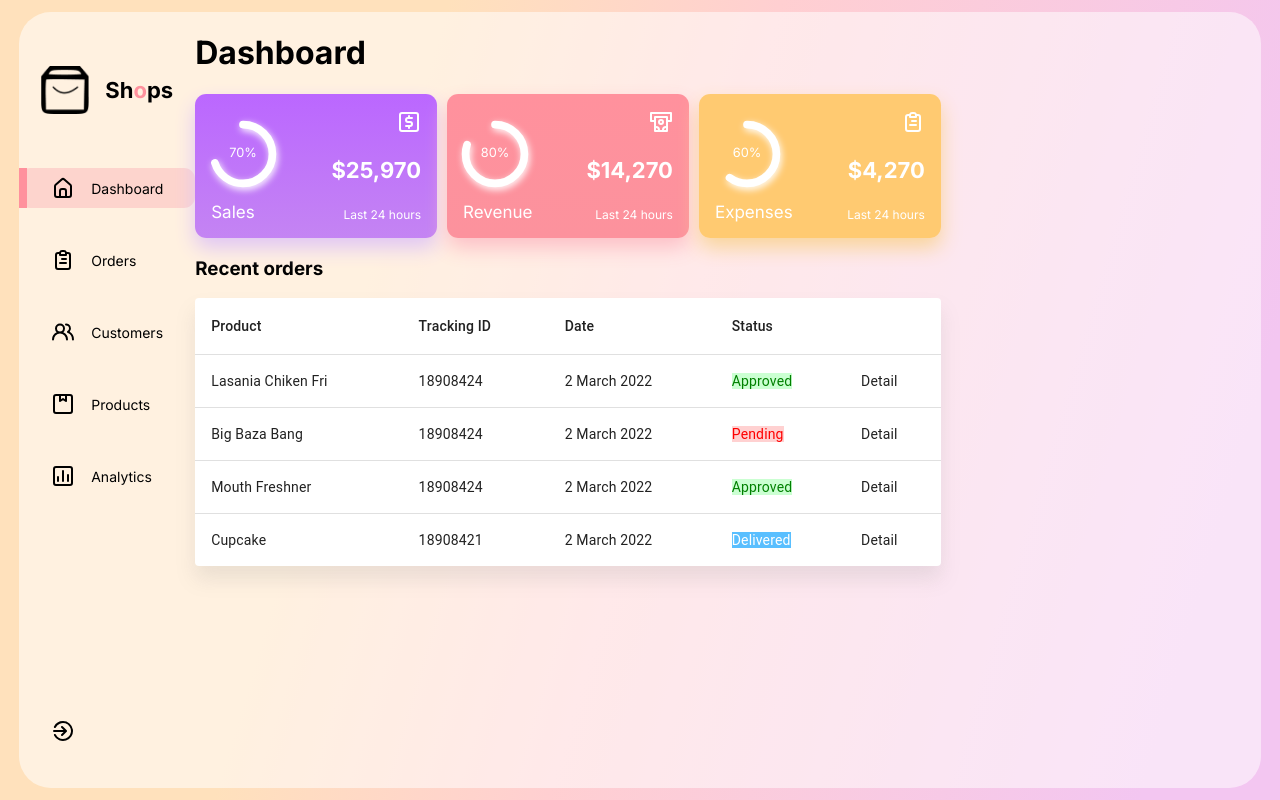
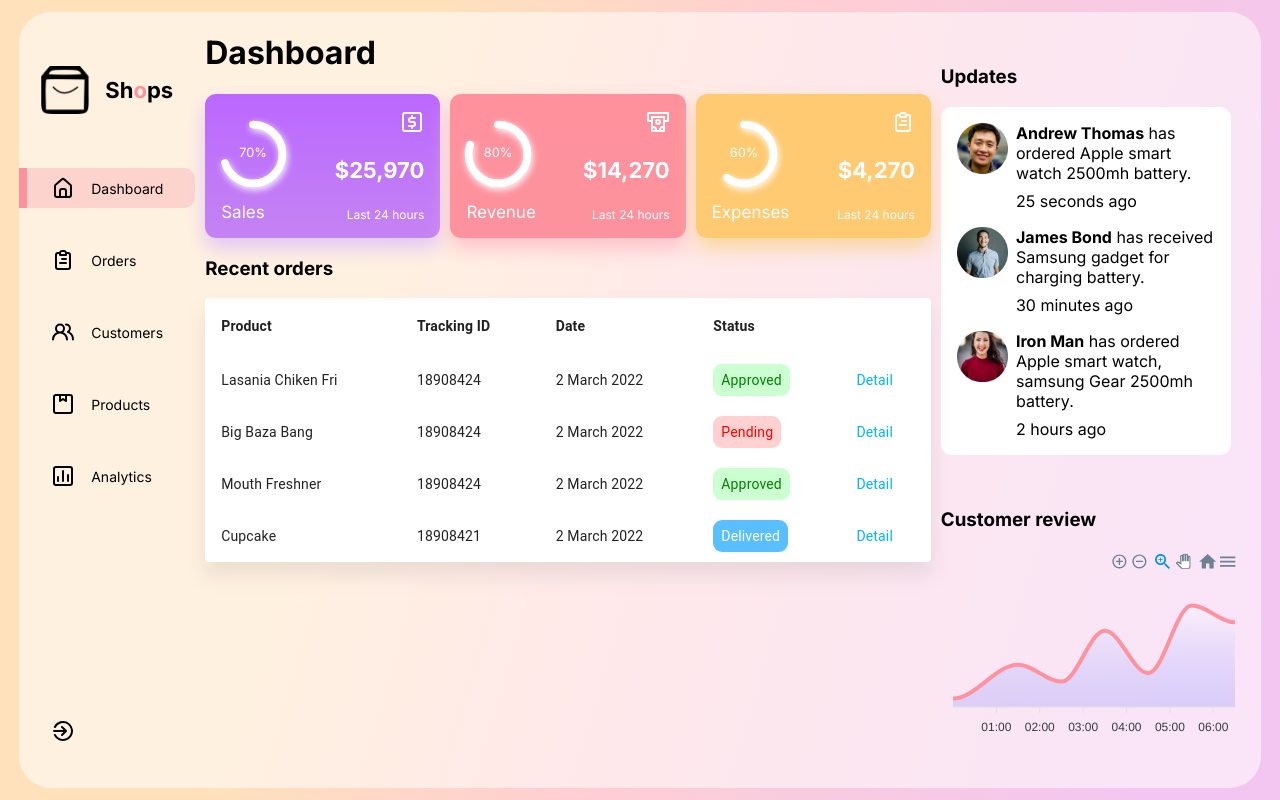
Before and after one commit to yuragms/react-responsive-admin-panel, a React (Create React App) app: page / in a window 1280 px wide. Built offline with nearby package versions, Linux system fonts and the light colour scheme.

Commit message:
responsive

```diff
--- a/src/App.css
+++ b/src/App.css
@@ -33,4 +33,12 @@
   background-color: var(--glass);
   overflow: hidden;
   grid-template-columns: 11rem auto 20rem;
+  gap: 10px;
 }
+
+@media screen and (max-width: 1200px) {
+  .AppGlass {
+    grid-template-columns: 10% 50% auto;
+    overflow-y: scroll;
+  }
+}
--- a/src/App.js
+++ b/src/App.js
@@ -1,6 +1,7 @@
 import "./App.css";
 import Sidebar from "./components/Sidebar/Sidebar";
 import MainDash from "./components/MainDash/MainDash";
+import RightSide from "./components/RightSide/RightSide";
 
 function App() {
   return (
@@ -8,7 +9,7 @@ function App() {
       <div className="AppGlass">
         <Sidebar />
         <MainDash />
-        <div></div>
+        <RightSide />
       </div>
     </div>
   );
--- a/src/Data/Data.js
+++ b/src/Data/Data.js
@@ -8,6 +8,10 @@ import {
   UilUsdSquare,
   UilMoneyWithdrawal,
 } from "@iconscout/react-unicons";
+
+import img1 from "../imgs/img1.png";
+import img2 from "../imgs/img2.png";
+import img3 from "../imgs/img3.png";
 
 // Sidebar data
 export const SidebarData = [
@@ -84,3 +88,25 @@ export const CardsData = [
     ],
   },
 ];
+
+// Recent Update Card Data
+export const UpdatesData = [
+  {
+    img: img1,
+    name: "Andrew Thomas",
+    noti: "has ordered Apple smart watch 2500mh battery.",
+    time: "25 seconds ago",
+  },
+  {
+    img: img2,
+    name: "James Bond",
+    noti: "has received Samsung gadget for charging battery.",
+    time: "30 minutes ago",
+  },
+  {
+    img: img3,
+    name: "Iron Man",
+    noti: "has ordered Apple smart watch, samsung Gear 2500mh battery.",
+    time: "2 hours ago",
+  },
+];
--- /dev/null
+++ b/src/components/CustomerReview/CustomerReview.jsx
@@ -0,0 +1,64 @@
+import React from "react";
+import Chart from "react-apexcharts";
+
+const CustomerReview = () => {
+  const data = {
+    series: [
+      {
+        name: "Review",
+        data: [10, 50, 30, 90, 40, 120, 100],
+      },
+    ],
+    options: {
+      chart: {
+        type: "area",
+        height: "auto",
+      },
+
+      fill: {
+        colors: ["#fff"],
+        type: "gradient",
+      },
+      dataLabels: {
+        enabled: false,
+      },
+      stroke: {
+        curve: "smooth",
+        colors: ["#ff929f"],
+      },
+      tooltip: {
+        x: {
+          format: "dd/MM/yy HH:mm",
+        },
+      },
+      grid: {
+        show: false,
+      },
+      xaxis: {
+        type: "datetime",
+        categories: [
+          "2018-09-19T00:00:00.000Z",
+          "2018-09-19T01:30:00.000Z",
+          "2018-09-19T02:30:00.000Z",
+          "2018-09-19T03:30:00.000Z",
+          "2018-09-19T04:30:00.000Z",
+          "2018-09-19T05:30:00.000Z",
+          "2018-09-19T06:30:00.000Z",
+        ],
+      },
+      yaxis: {
+        show: false,
+      },
+      toolbar: {
+        show: false,
+      },
+    },
+  };
+  return (
+    <div className="CustomerReview">
+      <Chart series={data.series} options={data.options} type="area" />
+    </div>
+  );
+};
+
+export default CustomerReview;
--- /dev/null
+++ b/src/components/RightSide/RightSide.css
@@ -0,0 +1,6 @@
+.RightSide {
+  display: flex;
+  flex-direction: column;
+  width: 95%;
+  justify-content: space-evenly;
+}
--- /dev/null
+++ b/src/components/RightSide/RightSide.jsx
@@ -0,0 +1,21 @@
+import React from "react";
+import "./RightSide.css";
+import Updates from "../Updates/Updates";
+import CustomerReview from "../CustomerReview/CustomerReview";
+
+const RightSide = () => {
+  return (
+    <div className="RightSide">
+      <div>
+        <h3>Updates</h3>
+        <Updates />
+      </div>
+      <div>
+        <h3>Customer review</h3>
+        <CustomerReview />
+      </div>
+    </div>
+  );
+};
+
+export default RightSide;
--- a/src/components/Sidebar/Sidebar.css
+++ b/src/components/Sidebar/Sidebar.css
@@ -60,3 +60,11 @@
   bottom: 2.3rem;
   width: 100%;
 }
+@media screen and (max-width: 1200px) {
+  .menuItem > span {
+    display: none;
+  }
+  .logo {
+    display: none;
+  }
+}
--- a/src/components/Table/Table.css
+++ b/src/components/Table/Table.css
@@ -1,3 +1,23 @@
 .MuiTableRow-root > * {
   padding: 10px;
 }
+
+.MuiTableRow-root.MuiTableRow-head > * {
+  font-weight: bold !important;
+}
+
+.Table td,
+th {
+  border: none !important;
+}
+
+Table:first-child {
+  border-radius: 0.7rem !important;
+}
+.status {
+  padding: 8px;
+  border-radius: 9px;
+}
+.Details {
+  color: #00b5ff !important;
+}
--- a/src/components/Table/Table.jsx
+++ b/src/components/Table/Table.jsx
@@ -87,7 +87,9 @@ export default function BasicTable() {
                     {row.status}
                   </span>
                 </TableCell>
-                <TableCell align="left">Detail</TableCell>
+                <TableCell align="left" className="Details">
+                  Detail
+                </TableCell>
               </TableRow>
             ))}
           </TableBody>
--- /dev/null
+++ b/src/components/Updates/Updates.css
@@ -0,0 +1,20 @@
+.Updates {
+  width: 85%;
+  background: white;
+  border-radius: 0.7rem;
+  padding: 1rem;
+  gap: 1rem;
+  display: flex;
+  flex-direction: column;
+}
+.update {
+  display: flex;
+  gap: 0.5rem;
+}
+.update > img {
+  width: 3.2rem;
+  height: 3.2rem;
+}
+.noti > div > span:nth-of-type(1) {
+  font-weight: bold;
+}
--- /dev/null
+++ b/src/components/Updates/Updates.jsx
@@ -0,0 +1,26 @@
+import React from "react";
+import "./Updates.css";
+import { UpdatesData } from "../../Data/Data";
+
+const Updates = () => {
+  return (
+    <div className="Updates">
+      {UpdatesData.map((update) => {
+        return (
+          <div className="update">
+            <img src={update.img} alt="" />
+            <div className="noti">
+              <div style={{ marginBottom: "0.5rem" }}>
+                <span>{update.name}</span>
+                <span> {update.noti}</span>
+              </div>
+              <span>{update.time}</span>
+            </div>
+          </div>
+        );
+      })}
+    </div>
+  );
+};
+
+export default Updates;
```
Also changed, not shown: src/components/CustomerReview/CustomerReview.css (added).
